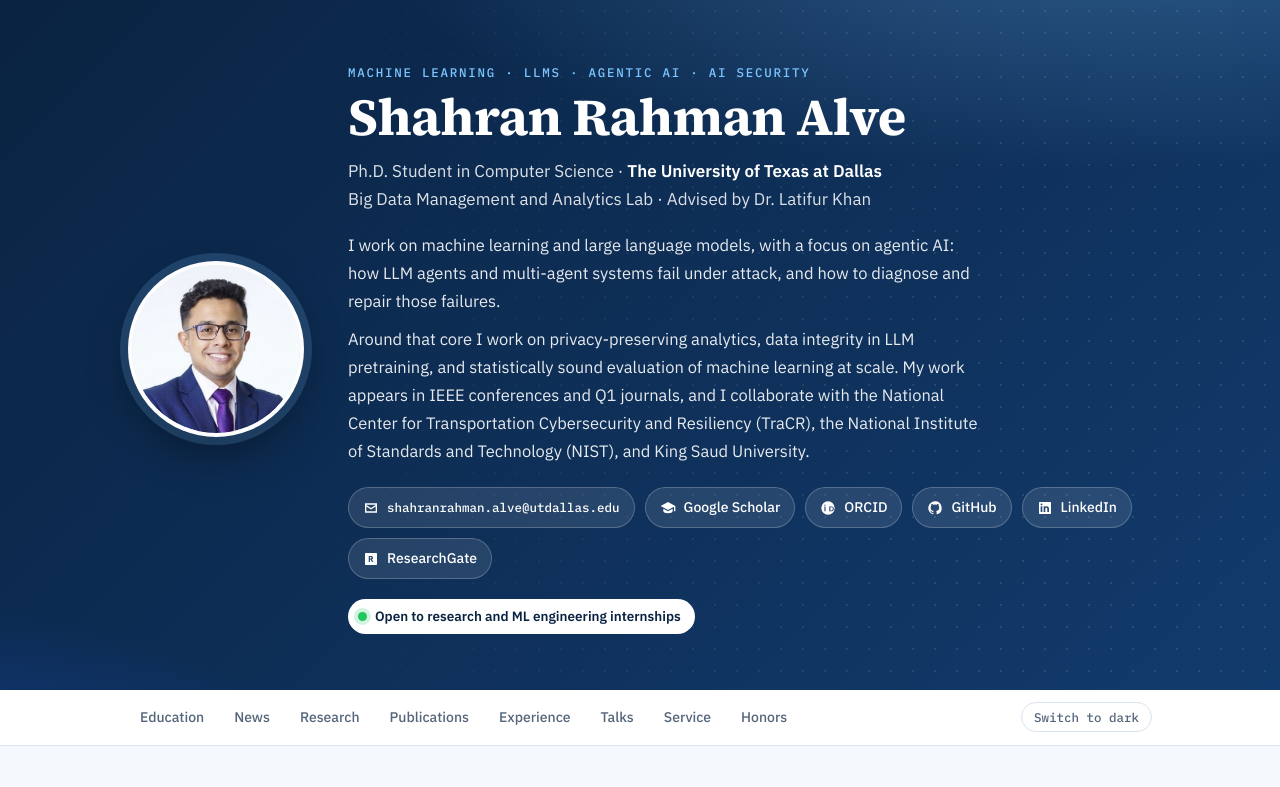
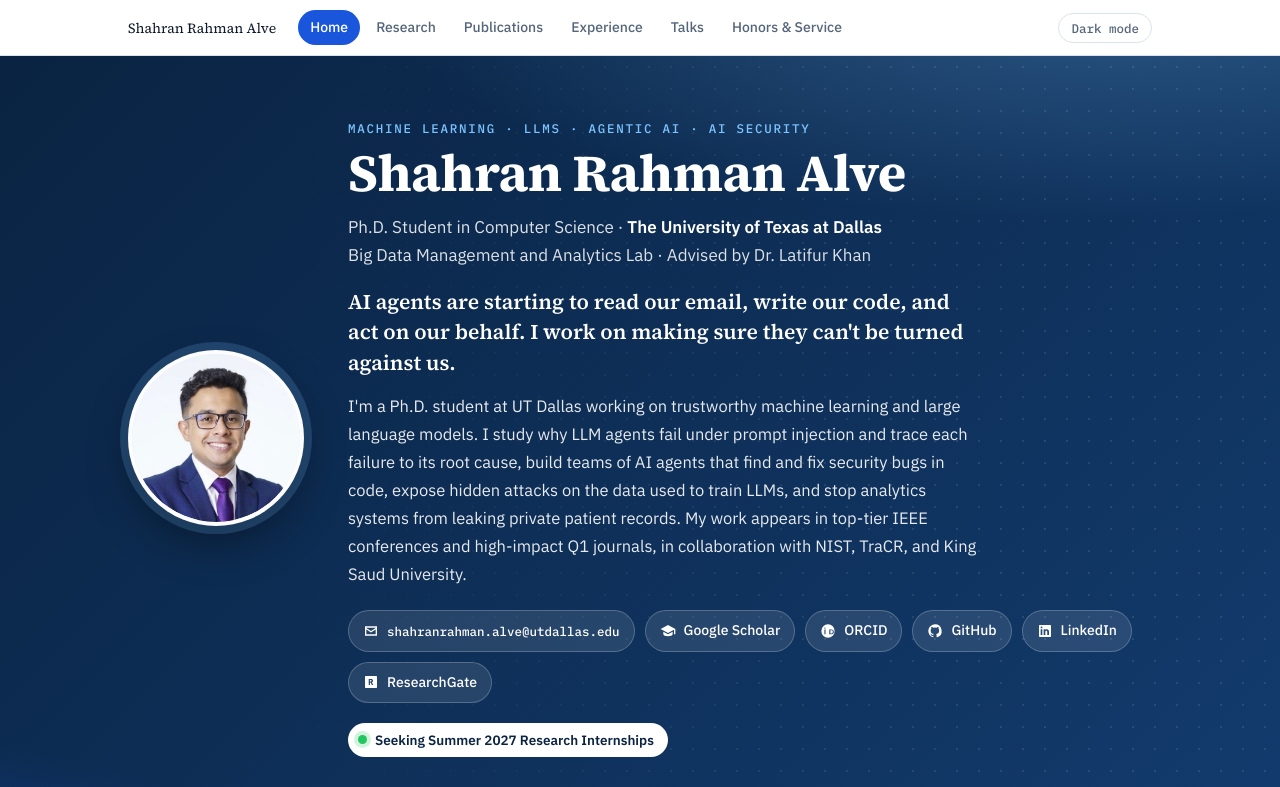
Before and after one commit to shahran-alve/shahran-alve.github.io, a plain HTML site: page index.html in a window 1280 px wide. Shown: the top 787 px of the page. Drawn offline with Linux system fonts and the light colour scheme.

Commit message:
Update index.html

```diff
--- a/index.html
+++ b/index.html
@@ -70,6 +70,7 @@ h1,h2,h3{font-family:var(--font-display);text-wrap:balance;margin:0}
 .hero .aff b{color:#fff;font-weight:600}
 .hero .bio{margin:18px 0 0;max-width:64ch;font-size:16.5px;line-height:1.7;color:rgba(255,255,255,.9)}
 .hero .bio p{margin:0 0 10px}
+.hero .bio .hook{font:600 21px/1.45 var(--font-display);color:#fff;margin-bottom:14px}
 .hero-links{list-style:none;margin:22px 0 0;padding:0;display:flex;flex-wrap:wrap;gap:10px}
 .hero-links li{display:flex}
 .hero-links a{display:inline-flex;align-items:center;gap:8px;padding:8px 14px;border-radius:999px;
@@ -95,6 +96,17 @@ h1,h2,h3{font-family:var(--font-display);text-wrap:balance;margin:0}
 .stat{background:var(--surface);border:1px solid var(--rule);border-radius:12px;padding:18px 20px;box-shadow:0 10px 28px rgba(10,35,66,.08)}
 .stat b{display:block;font:700 34px/1 var(--font-display);color:var(--accent);font-variant-numeric:tabular-nums}
 .stat span{display:block;margin-top:8px;font-size:13.5px;color:var(--muted);line-height:1.4}
+
+
+/* ---------- tabs ---------- */
+.bar .container{gap:14px}
+.brand{font:700 17px var(--font-display);color:var(--ink)!important;padding:6px 0!important;margin-right:8px}
+.brand:hover{background:none!important}
+.tabs{display:flex;gap:4px;overflow-x:auto}
+.tabs a[aria-current="page"]{background:var(--accent);color:#fff}
+.view[hidden]{display:none}
+.view main{min-height:60vh}
+@media (max-width: 760px){.brand{display:none}}
 
 /* ---------- sections ---------- */
 main{padding:24px 0 72px}
@@ -195,6 +207,22 @@ footer a{color:var(--sky)}
 </style>
 </head>
 <body>
+<nav class="bar" aria-label="Pages">
+  <div class="container">
+    <a class="brand" href="#home">Shahran Rahman Alve</a>
+    <div class="tabs">
+      <a href="#home" data-view="home">Home</a>
+      <a href="#research" data-view="research">Research</a>
+      <a href="#publications" data-view="publications">Publications</a>
+      <a href="#experience" data-view="experience">Experience</a>
+      <a href="#talks" data-view="talks">Talks</a>
+      <a href="#honors" data-view="honors">Honors &amp; Service</a>
+    </div>
+    <button class="theme-btn" id="theme-btn" type="button">Dark mode</button>
+  </div>
+</nav>
+
+<div class="view" id="view-home" data-name="home">
 <header class="hero">
   <div class="container">
     <div class="portrait"><img src="photo.jpg" alt="Shahran Rahman Alve" width="176" height="176"></div>
@@ -202,8 +230,8 @@ footer a{color:var(--sky)}
       <p class="eyebrow">Machine Learning · LLMs · Agentic AI · AI Security</p>
       <h1>Shahran Rahman Alve</h1>
       <p class="aff">Ph.D. Student in Computer Science · <b>The University of Texas at Dallas</b><br>Big Data Management and Analytics Lab · Advised by Dr. Latifur Khan</p>
-      <div class="bio"><p>I work on machine learning and large language models, with a focus on agentic AI: how LLM agents and multi-agent systems fail under attack, and how to diagnose and repair those failures.</p>
-      <p>Around that core I work on privacy-preserving analytics, data integrity in LLM pretraining, and statistically sound evaluation of machine learning at scale. My work appears in IEEE conferences and Q1 journals, and I collaborate with the National Center for Transportation Cybersecurity and Resiliency (TraCR), the National Institute of Standards and Technology (NIST), and King Saud University.</p></div>
+      <div class="bio"><p class="hook">AI agents are starting to read our email, write our code, and act on our behalf. I work on making sure they can't be turned against us.</p>
+      <p>I'm a Ph.D. student at UT Dallas working on trustworthy machine learning and large language models. I study why LLM agents fail under prompt injection and trace each failure to its root cause, build teams of AI agents that find and fix security bugs in code, expose hidden attacks on the data used to train LLMs, and stop analytics systems from leaking private patient records. My work appears in top-tier IEEE conferences and high-impact Q1 journals, in collaboration with NIST, TraCR, and King Saud University.</p></div>
       <ul class="hero-links">
       <li><a class="email" href="mailto:shahranrahman.alve@utdallas.edu"><svg viewBox="0 0 24 24" aria-hidden="true"><path d="M3 5h18v14H3zm2 2v.5l7 4.5 7-4.5V7zm14 2.9-7 4.5-7-4.5V17h14z"/></svg>shahranrahman.alve@utdallas.edu</a></li>
       <li><a href="https://scholar.google.com/citations?user=9-Km0z8AAAAJ&amp;hl=en"><svg viewBox="0 0 24 24" aria-hidden="true"><path d="M12 3 1 9l11 6 9-4.9V17h2V9zM5 13.2V17c0 1.7 3.1 3 7 3s7-1.3 7-3v-3.8l-7 3.8z"/></svg>Google Scholar</a></li>
@@ -212,22 +240,11 @@ footer a{color:var(--sky)}
       <li><a href="https://www.linkedin.com/in/shahran-rahman-alve-5bb574242"><svg viewBox="0 0 24 24" aria-hidden="true"><path d="M4 3h16a1 1 0 0 1 1 1v16a1 1 0 0 1-1 1H4a1 1 0 0 1-1-1V4a1 1 0 0 1 1-1zm1.5 6.5V18H8V9.5zM6.8 5.2a1.4 1.4 0 1 0 0 2.8 1.4 1.4 0 0 0 0-2.8zM10 9.5V18h2.5v-4.4c0-1.2.4-2 1.5-2s1.4.9 1.4 2V18H18v-5c0-2.4-1.3-3.7-3.2-3.7-1.4 0-2.1.7-2.3 1.2V9.5z"/></svg>LinkedIn</a></li>
       <li><a href="https://www.researchgate.net/profile/Shahran-Alve"><svg viewBox="0 0 24 24" aria-hidden="true"><path d="M4 3h16a1 1 0 0 1 1 1v16a1 1 0 0 1-1 1H4a1 1 0 0 1-1-1V4a1 1 0 0 1 1-1zm4.6 4.5v9h1.8v-3.6h1l2 3.6h2.1l-2.2-3.9c1.1-.4 1.7-1.3 1.7-2.5 0-1.7-1.2-2.6-3-2.6zm1.8 1.5h1.2c.8 0 1.3.4 1.3 1.1s-.5 1.2-1.3 1.2h-1.2z"/></svg>ResearchGate</a></li>
     </ul>
-      <span class="badge"><span class="dot"></span>Open to research and ML engineering internships</span>
+      <span class="badge"><span class="dot"></span>Seeking Summer 2027 Research Internships</span>
     </div>
   </div>
 </header>
-
-<nav class="bar" aria-label="Sections">
-  <div class="container">
-    <a href="#education">Education</a><a href="#news">News</a><a href="#research">Research</a><a href="#publications">Publications</a>
-    <a href="#experience">Experience</a><a href="#talks">Talks</a><a href="#service">Service</a><a href="#honors">Honors</a>
-    <button class="theme-btn" id="theme-btn" type="button">Switch to dark</button>
-  </div>
-</nav>
-
 <main class="container">
-
-
     <section id="education">
       <div class="sec-h"><h2>Education</h2></div>
       <div class="entries">
@@ -252,9 +269,12 @@ footer a{color:var(--sky)}
       <ul class="news">
         <li><time datetime="2026-11">Nov 2026</time><span>Inducted into The Honor Society of Phi Kappa Phi at UT Dallas.</span></li>
         <li><time datetime="2026-11">Nov 2026</time><span>Three papers accepted at <b>IEEE BigData 2026</b>: PrivShield, Participant-Level Inference, and Survivor Takes All.</span></li>
-        <li><time datetime="2026-11">Nov 2026</time><span>GuardRCA is under review at <b>ACM CODASPY 2027</b>.</span></li>
+        <li><time datetime="2026-11">Nov 2026</time><span>Invited to speak at the Universal Conference on Artificial Intelligence 2026.</span></li>
+        <li><time datetime="2026-11">Nov 2026</time><span>Invited as a featured speaker at the 4th International Conference on Artificial Intelligence and Machine Learning (AIM-2027), Orlando, Florida, April 2027.</span></li>
         <li><time datetime="2026-11">Nov 2026</time><span>Joined the program committee of the 2nd International Conference on AI, Blockchain and Cybersecurity.</span></li>
         <li><time datetime="2026-10">Oct 2026</time><span>Invited as a <b>guest speaker</b> at Global ENT 2027 in Barcelona, Spain (June 2027).</span></li>
+        <li><time datetime="2026-10">Oct 2026</time><span>Invited as a speaker at Virosphere 2027, Florida, April 2027.</span></li>
+        <li><time datetime="2026-10">Oct 2026</time><span>Invited as a featured speaker at the 2nd International Conference on Cardiology and Cardiovascular Science (CVS-2027), Singapore, March 2027.</span></li>
         <li><time datetime="2026-10">Oct 2026</time><span><b>SecureFlow</b> accepted in the <i>Journal of Cybersecurity and Privacy</i>.</span></li>
         <li><time datetime="2026-10">Oct 2026</time><span>Serving as an external reviewer for IEEE BigData 2026.</span></li>
         <li><time datetime="2026-08">Aug 2026</time><span>Dengue detection paper published in <i>Array</i> (Q1).</span></li>
@@ -263,8 +283,11 @@ footer a{color:var(--sky)}
         <li><time datetime="2025-08">Aug 2025</time><span>Started my Ph.D. at The University of Texas at Dallas.</span></li>
       </ul>
     </section>
+</main>
+</div>
 
-    <section id="research">
+<div class="view" id="view-research" data-name="research" hidden><main class="container">
+    <section id="research-areas">
       <div class="sec-h"><h2>Research</h2></div>
       <div class="themes">
         <article class="theme">
@@ -302,8 +325,10 @@ footer a{color:var(--sky)}
         </article>
       </div>
     </section>
+</main></div>
 
-    <section id="publications">
+<div class="view" id="view-publications" data-name="publications" hidden><main class="container">
+    <section id="selected">
       <div class="sec-h"><h2>Selected Publications</h2><span class="count" id="pub-count">6 papers</span></div>
 
       <div class="filters" role="group" aria-label="Filter publications by topic">
@@ -398,8 +423,10 @@ footer a{color:var(--sky)}
         <li><span class="t">Interpretable Dengue Detection Using XAI-Integrated Ensemble and Large Language Models on a Reduced-Feature Clinical Dataset.</span> M. Z. Mahmud, M. S. Reza, S. Islam, <span class="me">S. R. Alve</span>, R. Khan. <span class="v"><i>Array</i> (Q1), 2026.</span></li>
       </ol>
     </section>
+</main></div>
 
-    <section id="experience">
+<div class="view" id="view-experience" data-name="experience" hidden><main class="container">
+    <section id="positions">
       <div class="sec-h"><h2>Experience</h2></div>
       <div class="entries">
         <div class="entry">
@@ -458,8 +485,10 @@ footer a{color:var(--sky)}
         </div>
       </div>
     </section>
+</main></div>
 
-    <section id="talks">
+<div class="view" id="view-talks" data-name="talks" hidden><main class="container">
+    <section id="talk-list">
       <div class="sec-h"><h2>Talks &amp; Media</h2></div>
       <div class="entries">
         <div class="entry">
@@ -478,6 +507,22 @@ footer a{color:var(--sky)}
             <ul><li>From explainable AI for medical diagnosis to AI security, with advice for students in Bangladesh. <a href="https://biggani.org/shahran-rahman-alve-ai-security-interview/">Read the interview</a> (in Bengali)</li></ul>
           </div>
         </div>
+      </div>
+    </section>
+</main></div>
+
+<div class="view" id="view-honors" data-name="honors" hidden><main class="container">
+    <section id="honors">
+      <div class="sec-h"><h2>Honors</h2></div>
+      <div class="honors-grid">
+      <ul class="plain">
+        <li><span>Honorary Membership, The Honor Society of Phi Kappa Phi<span class="sub">Invited by UT Dallas; inducted November 2026</span></span><span class="d">Sep 2026</span></li>
+        <li><span>Honorary Membership, Sigma Xi, The Scientific Research Honor Society<span class="sub">Nominated for scholarly achievements and contributions to research</span></span><span class="d">Dec 2025</span></li>
+        <li><span>Graduated with Academic Distinction<span class="sub">North South University</span></span><span class="d">Jun 2024</span></li>
+        <li><span>Best Undergraduate Teaching Assistant Award<span class="sub">North South University</span></span><span class="d">Jun 2024</span></li>
+        <li><span>Merit Scholarship (50%)<span class="sub">North South University</span></span><span class="d">Jul 2022</span></li>
+      </ul>
+      <figure class="honor-photo"><img src="pkp-induction.jpg" alt="Shahran Rahman Alve at the Phi Kappa Phi induction ceremony at UT Dallas" loading="lazy"><figcaption>Phi Kappa Phi induction, UT Dallas, November 2026</figcaption></figure>
       </div>
     </section>
 
@@ -504,24 +549,12 @@ footer a{color:var(--sky)}
         </div>
       </div>
     </section>
-
-    <section id="honors">
-      <div class="sec-h"><h2>Honors</h2></div>
-      <div class="honors-grid">
-      <ul class="plain">
-        <li><span>Honorary Membership, The Honor Society of Phi Kappa Phi<span class="sub">Invited by UT Dallas; inducted November 2026</span></span><span class="d">Sep 2026</span></li>
-        <li><span>Honorary Membership, Sigma Xi, The Scientific Research Honor Society<span class="sub">Nominated for scholarly achievements and contributions to research</span></span><span class="d">Dec 2025</span></li>
-        <li><span>Graduated with Academic Distinction<span class="sub">North South University</span></span><span class="d">Jun 2024</span></li>
-        <li><span>Best Undergraduate Teaching Assistant Award<span class="sub">North South University</span></span><span class="d">Jun 2024</span></li>
-        <li><span>Merit Scholarship (50%)<span class="sub">North South University</span></span><span class="d">Jul 2022</span></li>
-      </ul>
-      <figure class="honor-photo"><img src="pkp-induction.jpg" alt="Shahran Rahman Alve at the Phi Kappa Phi induction ceremony at UT Dallas" loading="lazy"><figcaption>Phi Kappa Phi induction, UT Dallas, November 2026</figcaption></figure>
-      </div>
-    </section>
+</main></div>
 
 
 
-    </main>
+
+
 
 <footer>
   <div class="container"><span>© 2026 Shahran Rahman Alve</span><span>Last updated November 2026</span></div>
@@ -529,6 +562,22 @@ footer a{color:var(--sky)}
 
 <script>
 (function(){
+
+  /* tab views, routed on the #hash */
+  var views=[].slice.call(document.querySelectorAll('.view'));
+  var tabs=[].slice.call(document.querySelectorAll('.tabs a'));
+  function show(){
+    var name=(location.hash||'#home').slice(1);
+    if(!document.querySelector('.view[data-name="'+name+'"]'))name='home';
+    views.forEach(function(v){v.hidden=v.getAttribute('data-name')!==name;});
+    tabs.forEach(function(t){
+      if(t.getAttribute('data-view')===name)t.setAttribute('aria-current','page');else t.removeAttribute('aria-current');
+    });
+    window.scrollTo(0,0);
+  }
+  window.addEventListener('hashchange',show);
+  show();
+
   /* publication filter */
   var chips=[].slice.call(document.querySelectorAll('.chip'));
   var pubs=[].slice.call(document.querySelectorAll('#pubs .pub'));
@@ -552,7 +601,7 @@ footer a{color:var(--sky)}
     if(t)return t==='dark';
     return window.matchMedia&&window.matchMedia('(prefers-color-scheme: dark)').matches;
   }
-  function label(){btn.textContent=isDark()?'Switch to light':'Switch to dark';}
+  function label(){btn.textContent=isDark()?'Light mode':'Dark mode';}
   try{var saved=localStorage.getItem('sra-theme');if(saved)root.setAttribute('data-theme',saved);}catch(e){}
   label();
   btn.addEventListener('click',function(){
```
